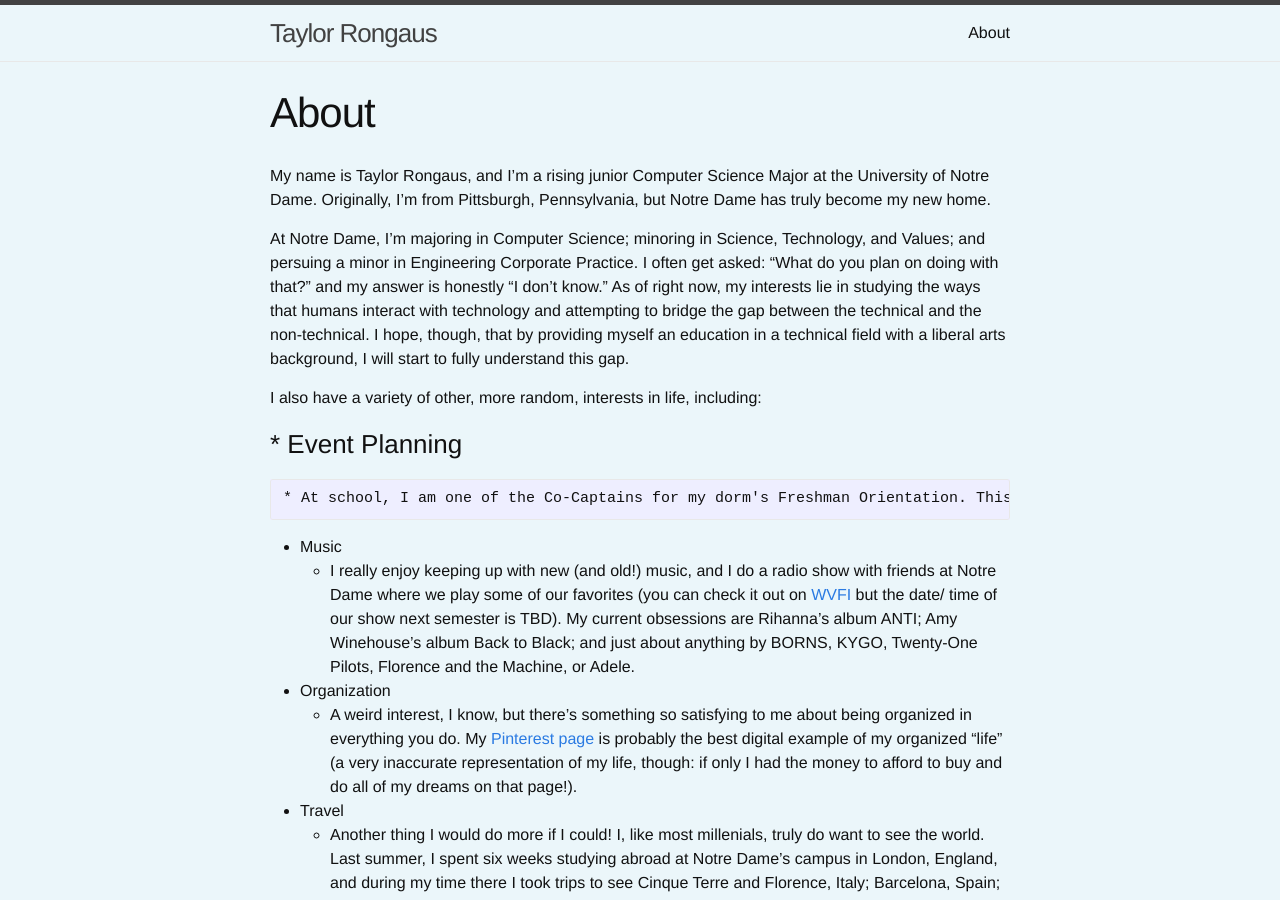
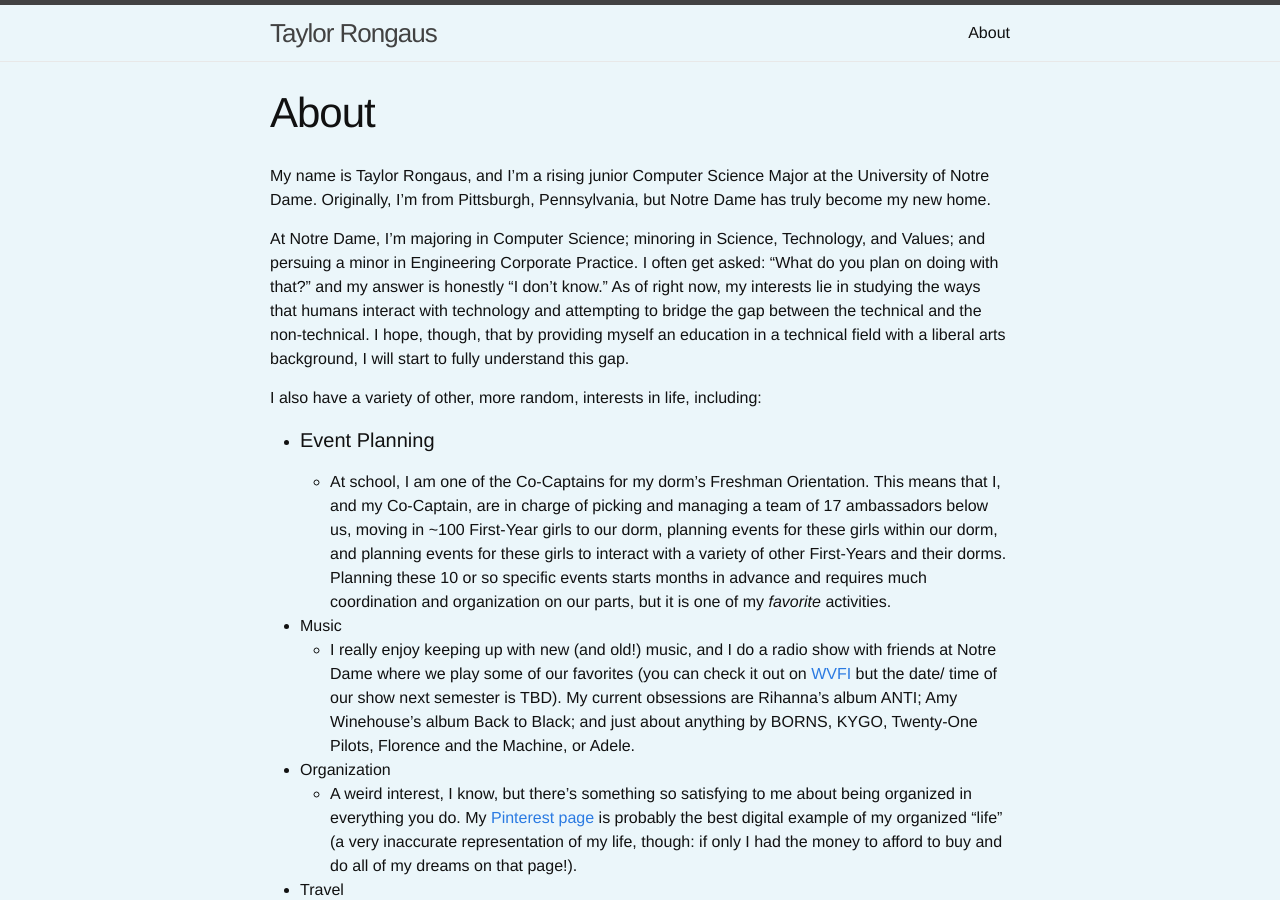
Before and after one commit to trongaus/trongaus.github.io, a Jekyll site: the page built from about.md, in a window 1280 px wide and 900 px high. Built offline with Jekyll 4.4.1, drawn with Linux system fonts in a browser that asks for light colours.

Commit message:
messing with formatting

```diff
--- a/about.md
+++ b/about.md
@@ -10,7 +10,7 @@ At Notre Dame, I'm majoring in Computer Science; minoring in Science, Technology
 
 I also have a variety of other, more random, interests in life, including:
 
-### * Event Planning ###
+* #### Event Planning ####
 	* At school, I am one of the Co-Captains for my dorm's Freshman Orientation. This means that I, and my Co-Captain, are in charge of picking and managing a team of 17 ambassadors below us, moving in ~100 First-Year girls to our dorm, planning events for these girls within our dorm, and planning events for these girls to interact with a variety of other First-Years and their dorms. Planning these 10 or so specific events starts months in advance and requires much coordination and organization on our parts, but it is one of my *favorite* activities.
 
 * Music
```
